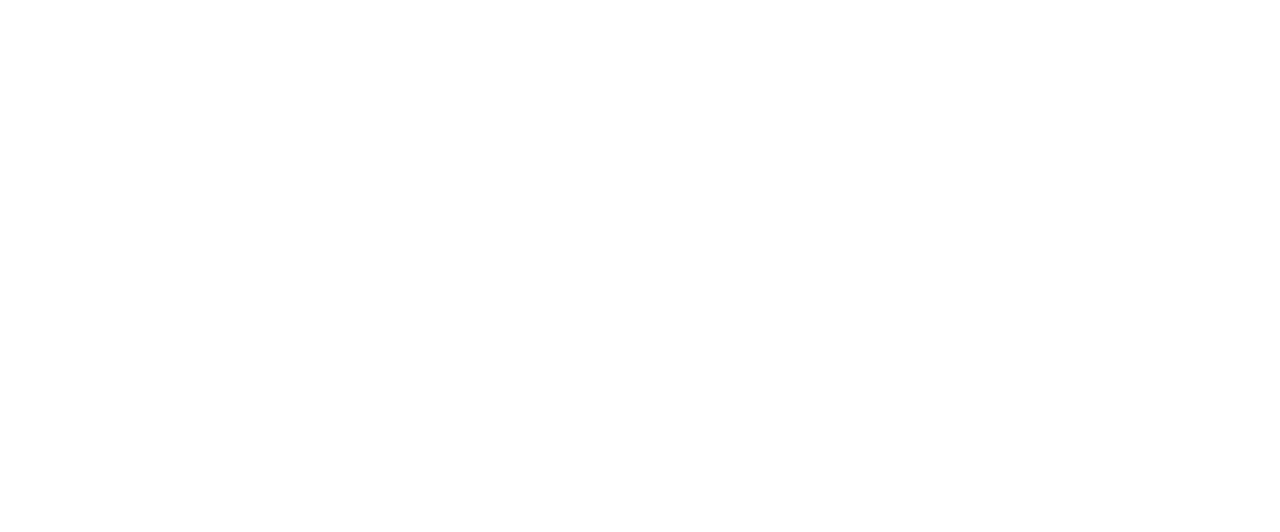
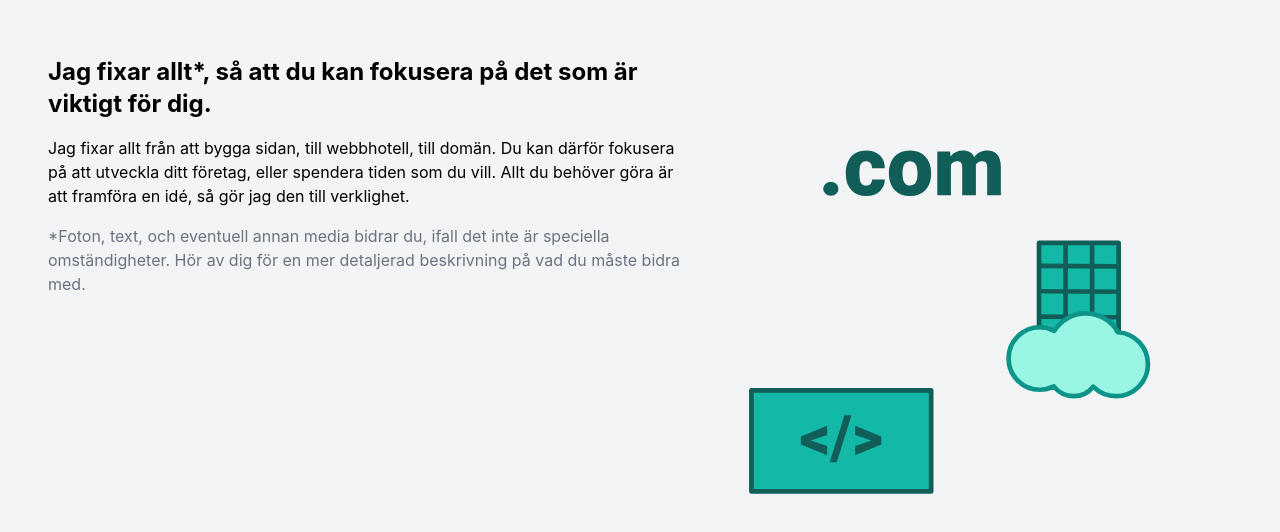
Before and after one commit to saile515/old-portfolio, a Next.js app: page / in a window 1280 px wide. Shown: the part 1656-2188 px from the top of the page. Before the commit the page ends 1600 px from the top, so only its background shows below. Built offline with nearby package versions, Linux system fonts and the light colour scheme.

Commit message:
Info2 prototype

```diff
--- a/components/Intro/Header/index.tsx
+++ b/components/Intro/Header/index.tsx
@@ -9,7 +9,7 @@
 	return (
 		<div
 			style={{
-				background: `linear-gradient(${(scrollHeight / windowSize.height) * 30 + 145}deg,transparent,transparent 65%,#2dd4bf 65.05%),linear-gradient(${
+				background: `linear-gradient(${(scrollHeight / windowSize.height) * 30 + 145}deg,transparent,transparent 65%,#14b8a6 65.05%),linear-gradient(${
 					-(scrollHeight / windowSize.height) * 15 + 100
 				}deg,transparent,transparent 75%,#115e59 75.05%)`,
 			}}
--- a/components/Intro/Info/FeatureBox.tsx
+++ b/components/Intro/Info/FeatureBox.tsx
@@ -18,10 +18,10 @@
 	return (
 		<div ref={ref} style={{ opacity: (windowSize.height - clientRect.top - windowSize.height / 8) / (windowSize.height / 8) }} className="bg-teal-500 p-4">
 			<div className="flex mb-4">
-				<div className="relative w-10 h-10">
+				<div className="relative w-8 md:w-10 h-8 md:h-10">
 					<Image src={props.img} layout="fill" />
 				</div>
-				<h2 className=" leading-10 text-3xl text-gray-100 font-bold mx-6">{props.name}</h2>
+				<h2 className=" leading-8 md:leading-10 text-xl md:text-3xl text-gray-100 font-bold mx-6">{props.name}</h2>
 			</div>
 			<p className="text-gray-100">{props.description}</p>
 		</div>
--- a/components/Intro/Info/index.tsx
+++ b/components/Intro/Info/index.tsx
@@ -20,7 +20,7 @@
 				<h2 ref={ref} style={{ opacity: (windowSize.height - clientRect.top - windowSize.height / 8) / (windowSize.height / 8) }} className="text-xl font-bold md:text-2xl">
 					Behöver du eller ditt företag en hemsida?
 				</h2>
-				<div className="grid grid-cols-1 md:grid-cols-3 grid-rows-[repeat(6,minmax(10rem,1fr))] md:grid-rows-2 gap-4 rounded-xl overflow-hidden">
+				<div className="grid grid-cols-1 md:grid-cols-2 lg:grid-cols-3 grid-rows-[repeat(6,minmax(10rem,1fr))] lg:grid-rows-2 gap-4 rounded-xl overflow-hidden">
 					<FeatureBox
 						index={1}
 						img="/Search.svg"
--- /dev/null
+++ b/components/Intro/Info2/index.tsx
@@ -0,0 +1,21 @@
+import Image from "next/image";
+
+export default function Info2() {
+	return (
+		<div className="p-12 w-full h-screen flex flex-col md:flex-row">
+			<div className="w-full md:w-[40rem] md:h-[60%] md:my-16">
+				<h2 className="text-2xl font-bold">Jag fixar allt*, så att du kan fokusera på det som är viktigt för dig.</h2>
+				<p className="my-4">
+					Jag fixar allt från att bygga sidan, till webbhotell, till domän. Du kan därför fokusera på att utveckla ditt företag, eller spendera tiden som du vill. Allt du behöver göra är att
+					framföra en idé, så gör jag den till verklighet.
+				</p>
+				<p className="text-gray-500">
+					*Foton, text, och eventuell annan media bidrar du, ifall det inte är speciella omständigheter. Hör av dig för en mer detaljerad beskrivning på vad du måste bidra med.
+				</p>
+			</div>
+			<div className="relative md:ml-auto md:mr-12 md:mt-[10vh] w-[80vw] h-[80vw] md:w-[60vh] md:h-[60vh]">
+				<Image src="/Illustration.svg" layout="fill" />
+			</div>
+		</div>
+	);
+}
--- a/pages/index.tsx
+++ b/pages/index.tsx
@@ -1,6 +1,7 @@
 import Head from "next/head";
 import Header from "../components/Intro/Header";
 import Info from "../components/Intro/Info";
+import Info2 from "../components/Intro/Info2";
 import { NextPage } from "next";
 
 const Home: NextPage = () => {
@@ -13,6 +14,7 @@
 			</Head>
 			<Header />
 			<Info />
+			<Info2 />
 		</div>
 	);
 };
```
Also changed, not shown: public/Illustration.svg (added).
